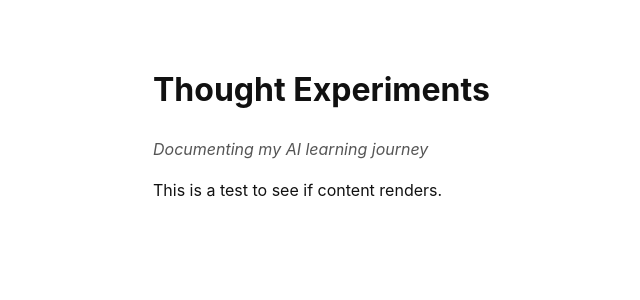
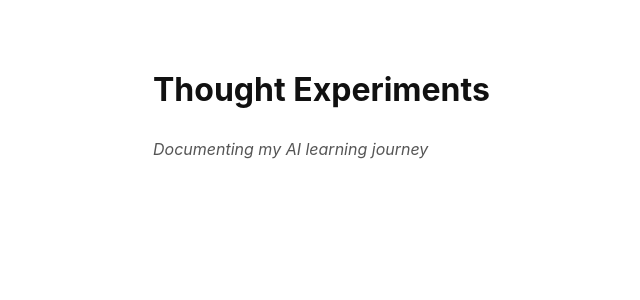
Before and after one commit to kalyeks/kalyeks.github.io, a Jekyll site: the page built from index.md, in a window 1280 px wide. Shown: the top 300 px of the page, without its empty margins (137-777 px from the left). Built offline with Jekyll 4.4.1, drawn with Linux system fonts in a browser that asks for light colours.

Commit message:
Update index.md

```diff
--- a/index.md
+++ b/index.md
@@ -5,5 +5,3 @@ title: Thought Experiments
 
 # Thought Experiments
 *Documenting my AI learning journey*
-
-This is a test to see if content renders.
```
